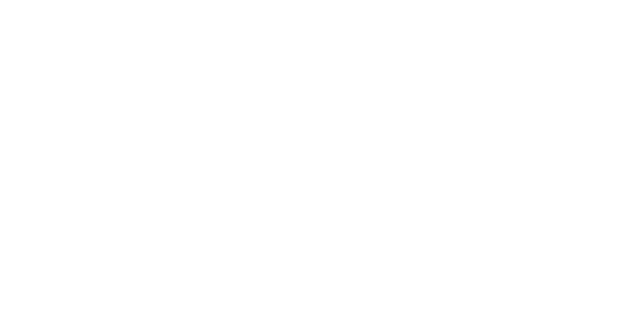
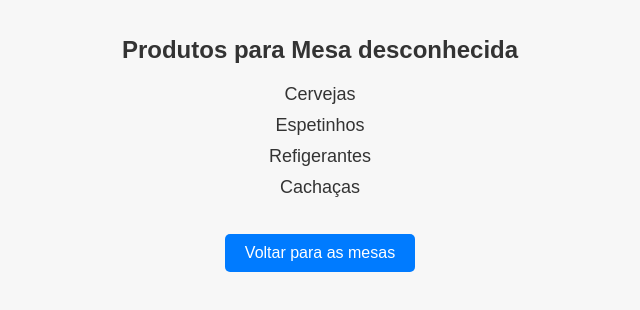
Before and after one commit to Luiz-Augusto-dev/command-system, a plain HTML site: page products/products.html in a window 1280 px wide. Shown: the whole page, without its empty margins (100-740 px from the left). Drawn offline with Linux system fonts and the light colour scheme.

Commit message:
Aba de produtos feita

```diff
--- a/products/products.css
+++ b/products/products.css
@@ -0,0 +1,42 @@
+body {
+    font-family: Arial, sans-serif;
+    margin: 0;
+    padding: 20px;
+    background-color: #f7f7f7;
+    color: #333;
+}
+
+.container {
+    max-width: 800px;
+    margin: 0;
+    text-align: center;
+}
+
+h1 {
+    font-size: 24px;
+    margin-bottom: 20px;
+}
+
+ul {
+    list-style: none;
+    padding: 0;
+}
+
+ul li {
+    margin: 10px 0;
+    font-size: 18px;
+}
+
+.voltar {
+    display: inline-block;
+    margin-top: 20px;
+    padding: 10px 20px;
+    background: #007bff;
+    color: white;
+    text-decoration: none;
+    border-radius: 5px;
+}
+
+.voltar:hover {
+    background: #0056b3;
+}
--- a/products/products.html
+++ b/products/products.html
@@ -0,0 +1,20 @@
+<!DOCTYPE html>
+<html lang="pt-BR">
+<head>
+    <meta charset="UTF-8">
+    <meta name="viewport" content="width=device-width, initial-scale=1.0">
+    <title>Produtos da Mesa</title>
+    <link rel="stylesheet" href="products.css">
+</head>
+<body>
+    <div class="container">
+        <h1 id="titulo-mesa">Produtos para </h1>
+        <ul id="lista-produtos">
+
+        </ul>
+        <a href="/index.html" class="voltar">Voltar para as mesas</a>
+    </div>
+
+    <script src="products.js"></script>
+</body>
+</html>
--- /dev/null
+++ b/products/products.js
@@ -0,0 +1,34 @@
+// Produtos disponíveis
+const produtos = ["Cervejas", "Espetinhos", "Refigerantes", "Cachaças"];
+
+// Função para capturar o parâmetro da URL
+function getParametroURL(nome) {
+    const params = new URLSearchParams(window.location.search);
+    return params.get(nome);
+}
+
+// Exibir o nome da mesa
+const nomeMesa = getParametroURL("mesa");
+const tituloMesa = document.getElementById("titulo-mesa");
+
+// Verifica se há um nome de mesa válido e exibe
+if (nomeMesa) {
+    tituloMesa.textContent += nomeMesa.charAt(0).toUpperCase() + nomeMesa.slice(1);
+} else {
+    tituloMesa.textContent += "Mesa desconhecida";
+}
+
+// Preencher a lista de produtos
+const listaProdutos = document.getElementById("lista-produtos");
+
+if (produtos.length > 0) {
+    produtos.forEach(produto => {
+        const li = document.createElement("li");
+        li.textContent = produto;
+        listaProdutos.appendChild(li);
+    })
+} else {
+    const li = document.createElement("li");
+    li.textContent = "Nenhum produto disponível no momento";
+    listaProdutos.appendChild(li);
+}
--- a/src/style.css
+++ b/src/style.css
@@ -34,6 +34,7 @@ h1 {
     box-shadow: 0 2px 4px rgba(0, 0, 0, 0.1);
     cursor: pointer;
     transition: transform 0.2s ease-in-out;
+    text-decoration: none;
 }
 
 .mesa:hover {
```
Also changed, not shown: index.html (+1 -1 lines), src/script.js (deleted).
